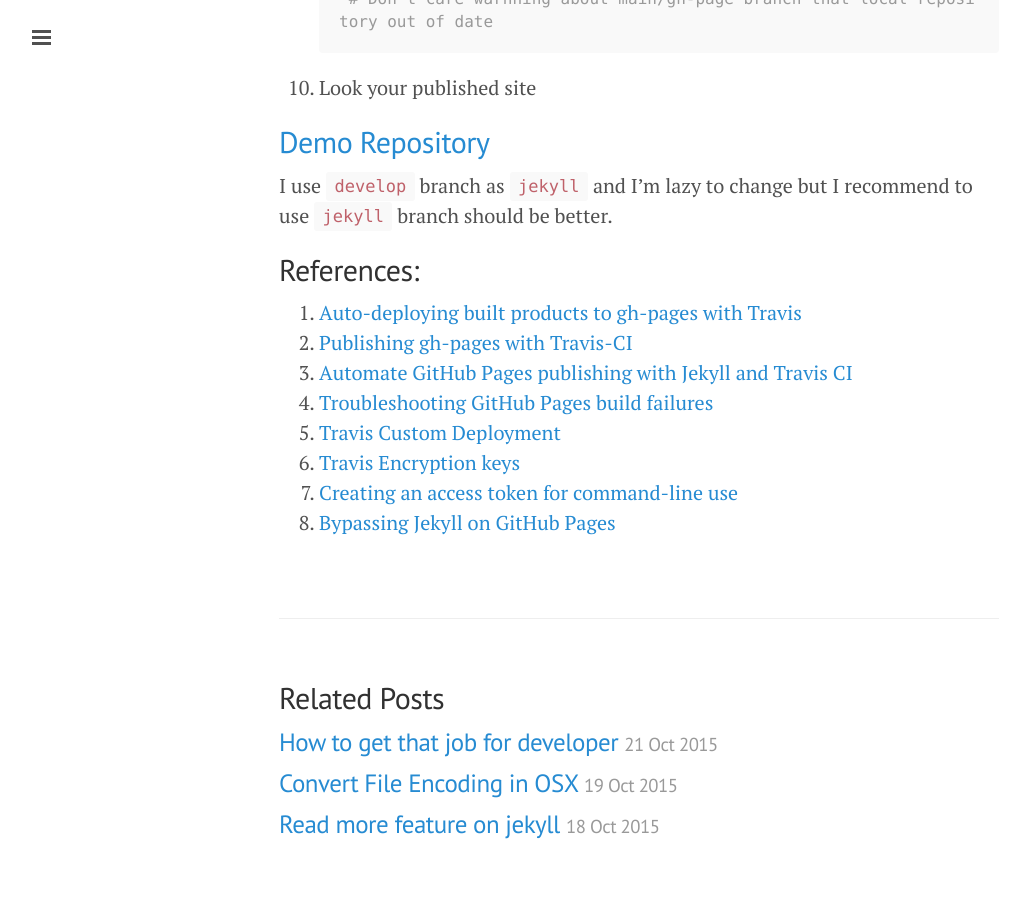
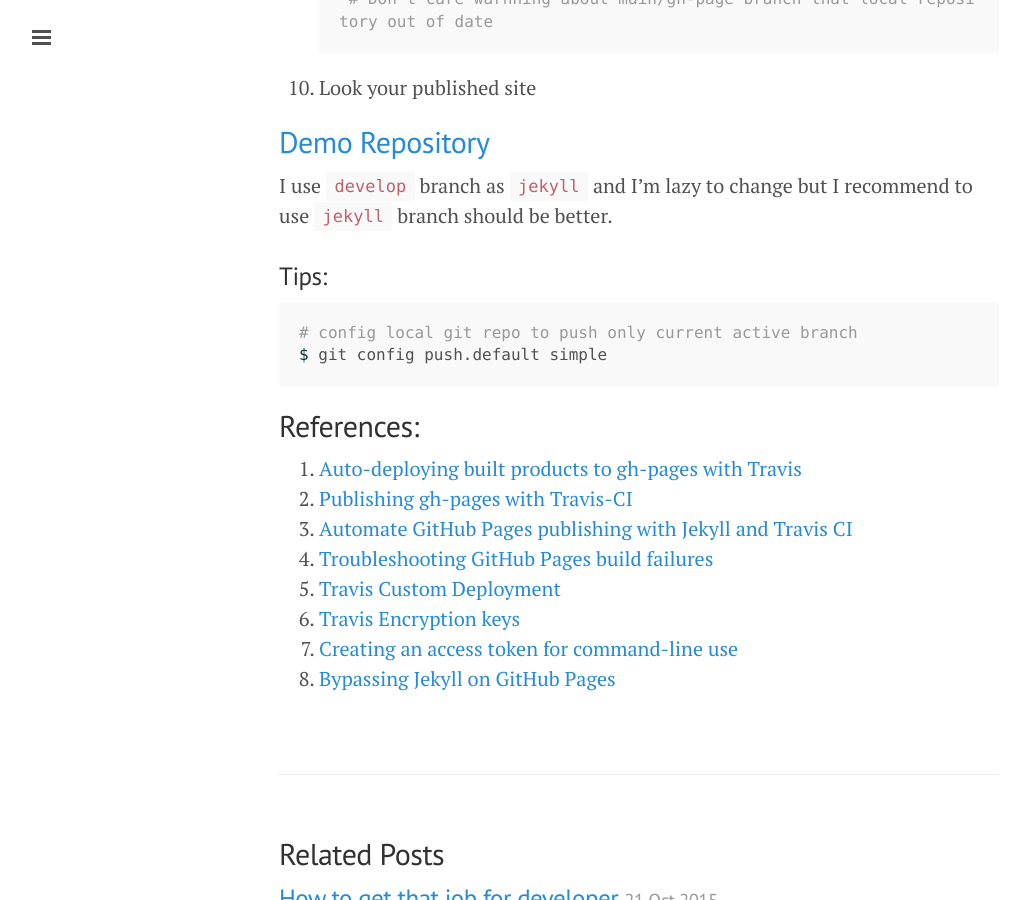
Before and after one commit to ibotdotout/ibotdotout.github.io, a Jekyll site: the page built from _posts/2015-10-26-jekyll-build-with-travis.md, in a window 1280 px wide and 900 px high, scrolled down 3117 px. Shown: the whole window, without its empty margins (1-1031 px from the left). Built offline with Jekyll 4.4.1, drawn with Linux system fonts in a browser that asks for light colours; nearby versions of some CDN libraries; Markdown is read by kramdown in place of the engine named in the settings.

Commit message:
Update git push simple

````diff
--- a/_posts/2015-10-26-jekyll-build-with-travis.md
+++ b/_posts/2015-10-26-jekyll-build-with-travis.md
@@ -128,6 +128,13 @@ jekyll and travis]({{url}}/jekyll-with-ci/)
 ## [Demo Repository](https://github.com/ibotdotout/ibotdotout.github.io)
 I use `develop` branch as `jekyll` and I'm lazy to change but I recommend to use `jekyll` branch should be better.
 
+### Tips:
+
+```sh
+# config local git repo to push only current active branch
+$ git config push.default simple
+```
+
 ## References:
 1. [Auto-deploying built products to gh-pages with Travis](https://gist.github.com/domenic/ec8b0fc8ab45f39403dd)
 2. [Publishing gh-pages with Travis-CI](https://medium.com/@nthgergo/publishing-gh-pages-with-travis-ci-53a8270e87db)
````
